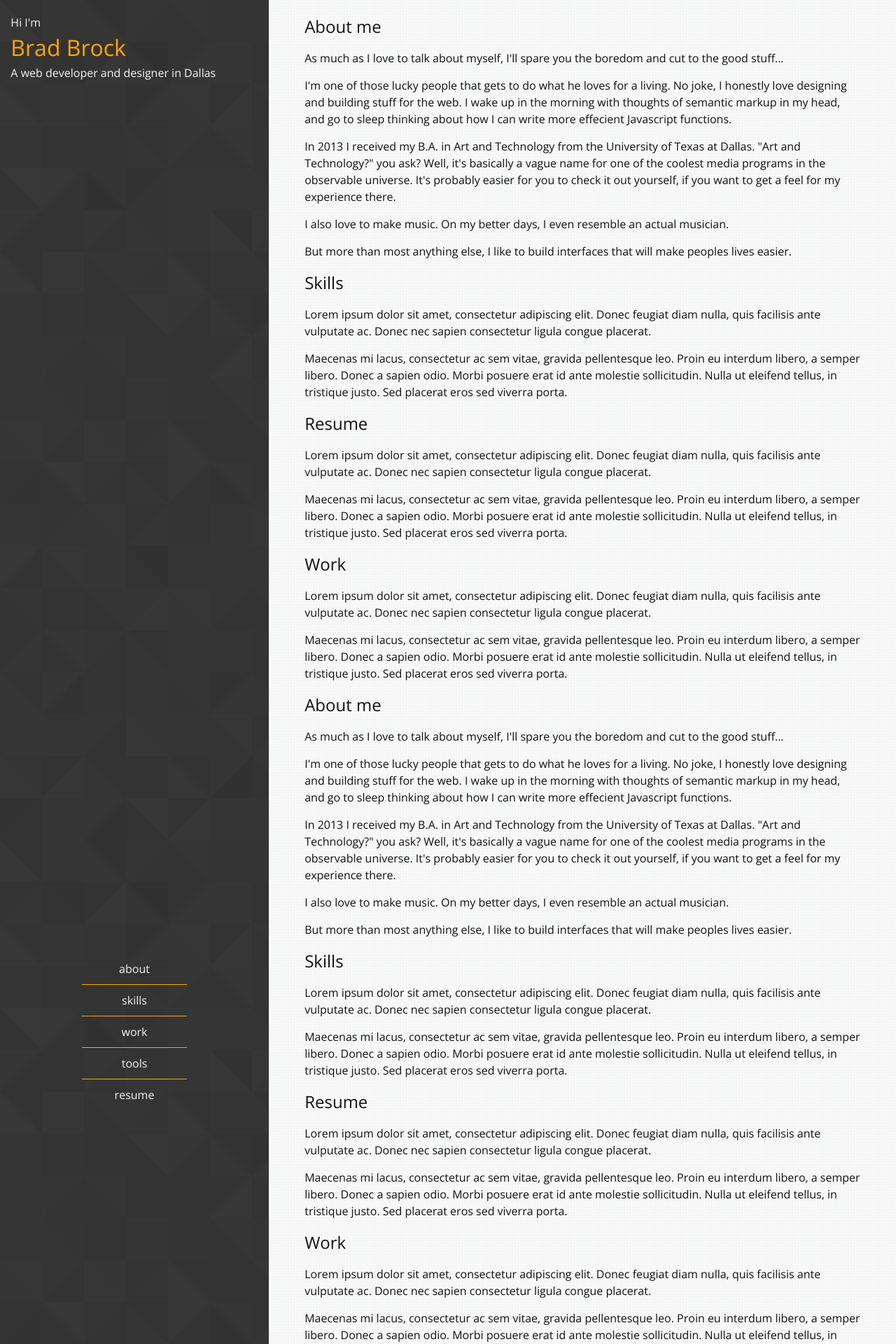
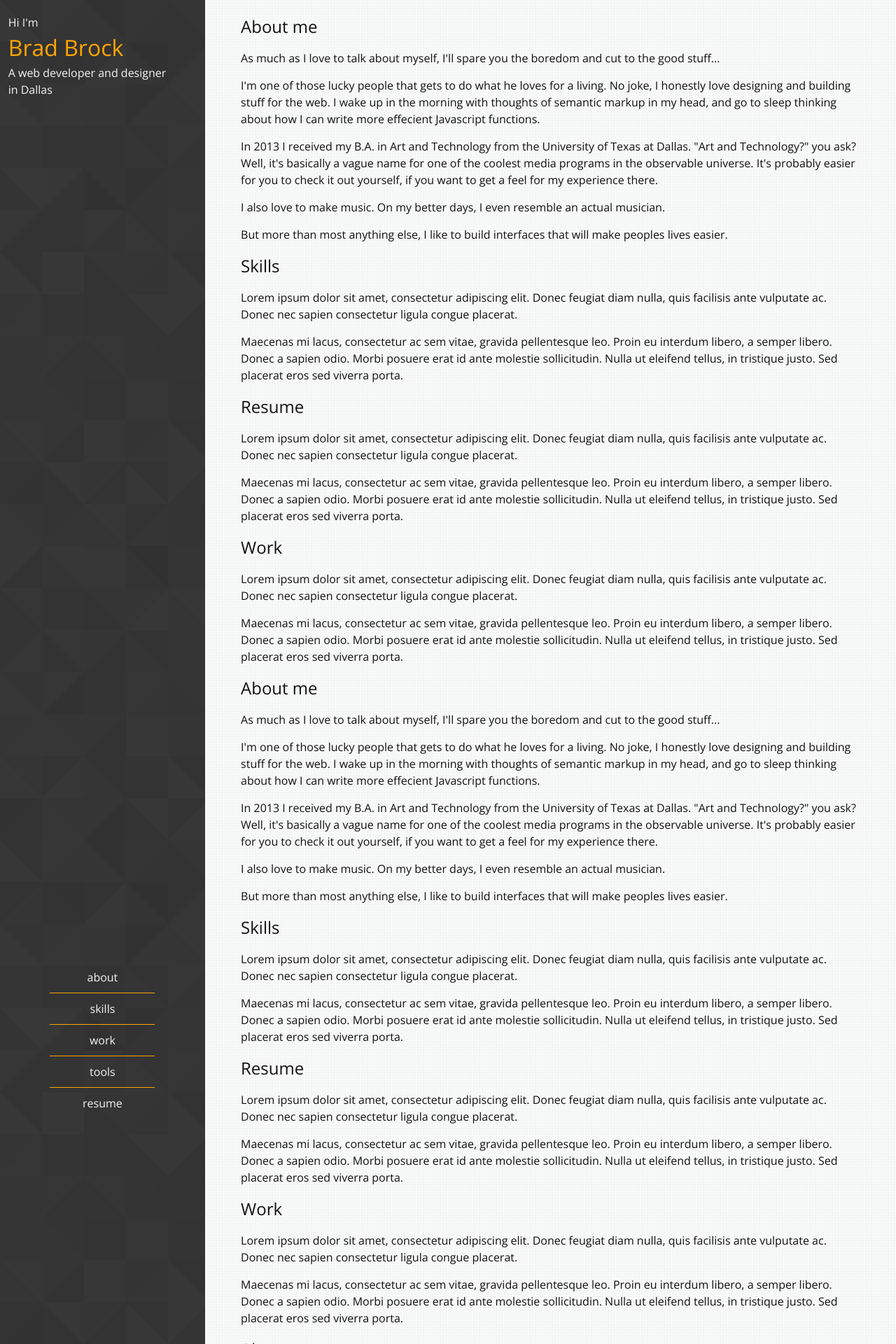
Before and after one commit to Spyrojoe/VBT4.1, a Jekyll site: the page built from index.html, in a window 1280 px wide. Shown: the top 1920 px of the page at 70% size. Built offline with Jekyll 4.4.1, drawn with Linux system fonts in a browser that asks for light colours.

Commit message:
Added a media querey to restrict sidebar width on displays larger than 1200px wide.

```diff
--- /dev/null
+++ b/_sass/_min1200.scss
@@ -0,0 +1,8 @@
+@media screen and (min-width: 1200px){
+	.sidebar{
+		flex-basis: auto;
+	}
+	main{
+		flex-grow: 1;
+	}
+}
--- a/css/main.scss
+++ b/css/main.scss
@@ -54,5 +54,6 @@ $white:            #f5f5f5;
         "layout",
         "header",
         "main",
-        "footer"
+        "footer",
+        "min1200"
 ;
```
